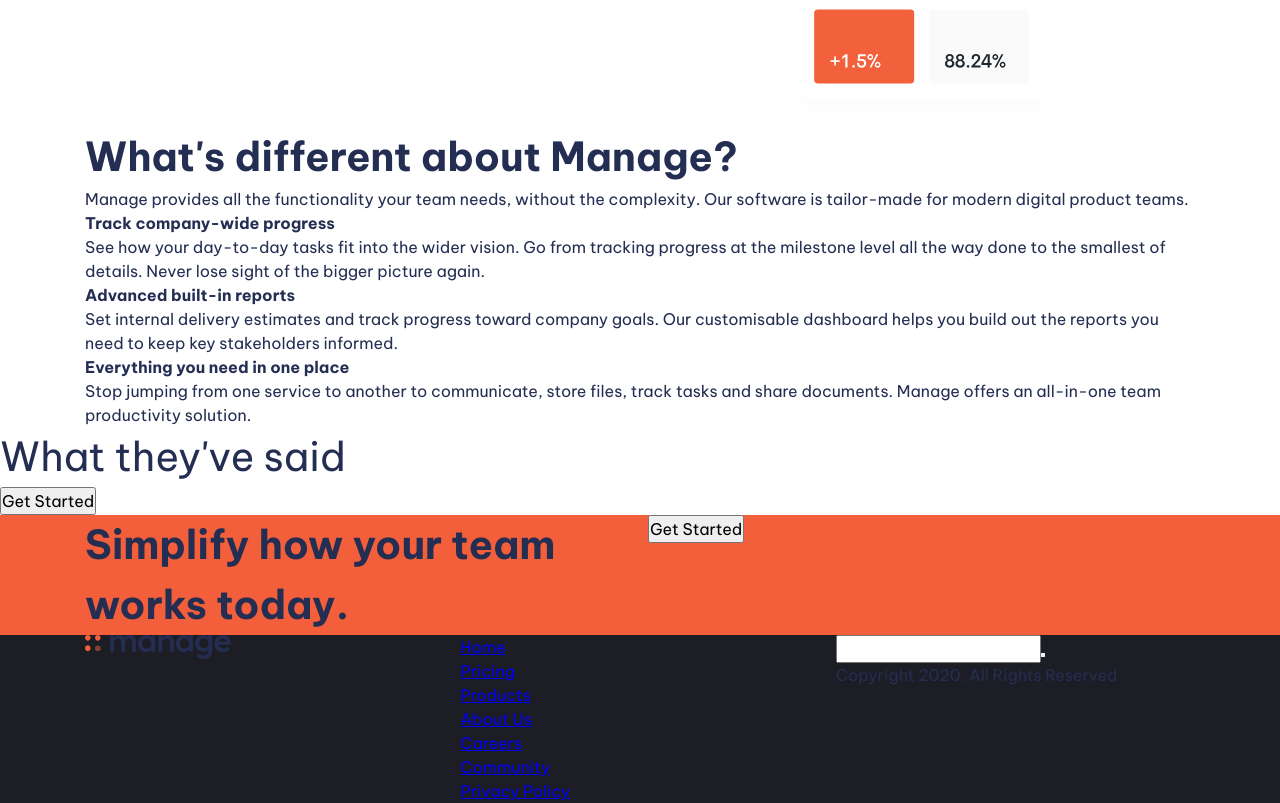
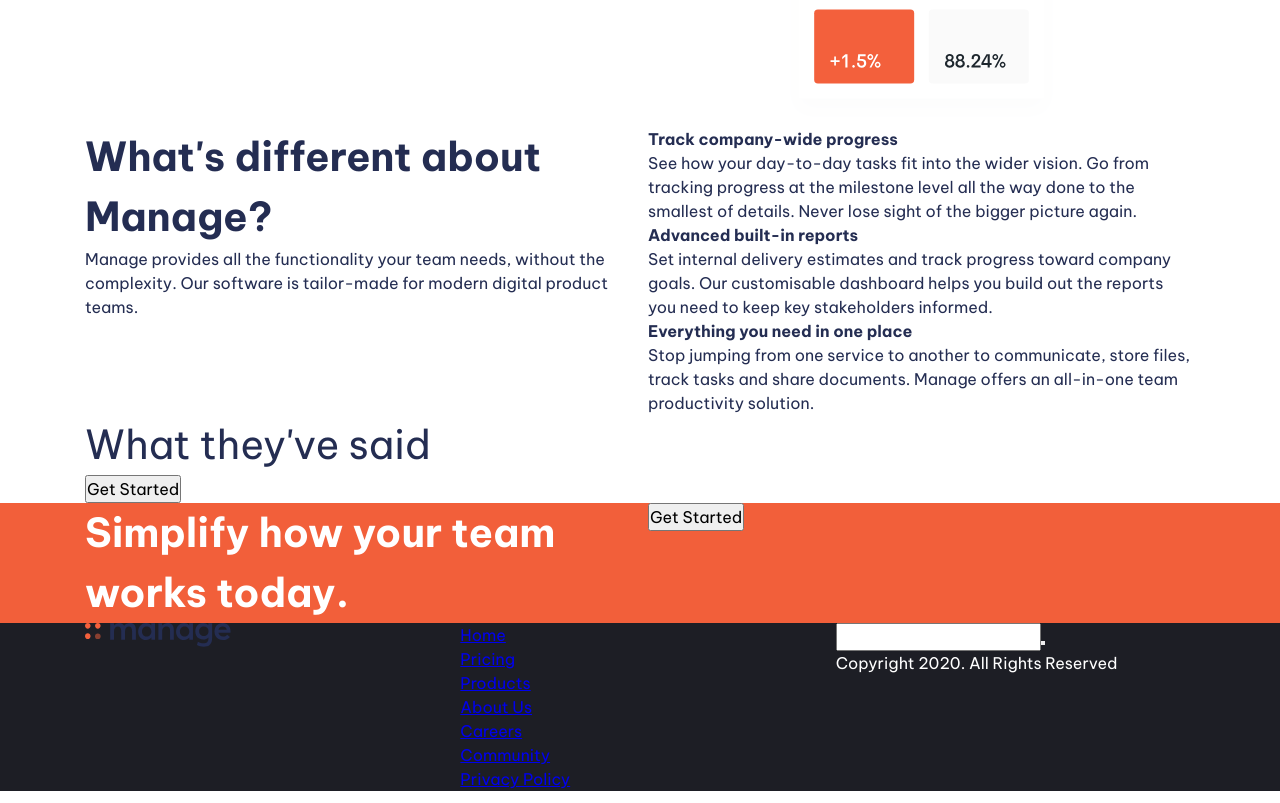
Before and after one commit to DayByDayBy/manage_landing_page, a plain HTML site: page index.html in a window 1280 px wide. Shown: the part 540-1343 px from the top of the page. Drawn offline with Linux system fonts and the light colour scheme.

Commit message:
fixed that column thing, was annoying me

```diff
--- a/index.html
+++ b/index.html
@@ -51,7 +51,7 @@
       </section>
       <section>
         <div class="container">
-          <div class="even-columns"></div>
+          <div class="even-columns">
           <div>
             <h2 class="fs-secondary-heading fw-bold">
               What's different about Manage?
@@ -101,7 +101,10 @@
         <div class="container">
           <div class="even-columns">
             <div>
-              <p class="fs-secondary-heading fw-bold">Simplify how your team works today.</p></div>
+              <p class="fs-secondary-heading fw-bold">
+                Simplify how your team works today.
+              </p>
+            </div>
             <div>
               <button class="button" data-type="inverted">Get Started</button>
             </div>
@@ -115,7 +118,7 @@
         <div class="even-columns">
           <div>
             <a href="#"><img src="images/logo.svg" alt="main logo" /></a>
-            <ul aria-labe="Social media links"  role="list" >
+            <ul aria-labe="Social media links" role="list">
               <li><a aria-label="facebook" href="#"></a></li>
               <li><a aria-label="youtube" href="#"></a></li>
               <li><a aria-label="twitter" href="#"></a></li>
@@ -133,10 +136,12 @@
                 <li><a href="#">Careers</a></li>
                 <li><a href="#">Community</a></li>
                 <li><a href="#">Privacy Policy</a></li>
-            </ul></nav>
+              </ul>
+            </nav>
           </div>
-          <div><form action="">
-            <input type="email"><button class="button"></button>
+          <div>
+            <form action="">
+              <input type="email" /><button class="button"></button>
             </form>
             <p>Copyright 2020. All Rights Reserved</p>
           </div>
--- a/style.css
+++ b/style.css
@@ -7,7 +7,7 @@
   --clr-primary-400: hsl(228, 39%, 23%);
 
   --clr-neutral-900: hsl(232, 12%, 13%);
-  --clr-neutral-100: hsl(0 0% 0%);
+  --clr-neutral-100: hsl(0 0% 100%);
 
   --ff-primary: "Be Vietnam Pro", sans-serif;
   --ff-body: var(--ff-primary);
@@ -122,6 +122,9 @@
 .text-neutral-900 {
   color: var(--clr-neutral-900);
 }
+.text-neutral-100{
+  color: var(--clr-neutral-100);
+}
 
 .bg-primary-400 {
   background-color: var(--clr-primary-400);
@@ -185,6 +188,7 @@
   }
 }
 
+
 /* gen styling */
 
 body {
```
Lines whose indentation alone changed are shown as unchanged.
